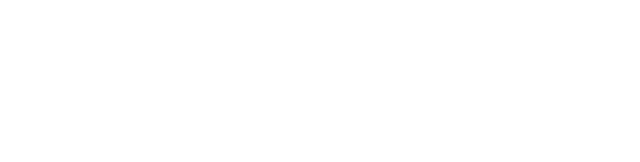
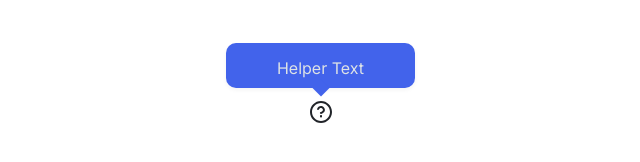
Before and after one commit to js-tasks-ru/htmlcss-20210513_kabracupa31, a website: page 05-lection3/01-tooltip/index.html in a window 1280 px wide. Shown: the whole page, without its empty margins (237-877 px from the left). Drawn offline with Linux system fonts and the light colour scheme.

Commit message:
05-lection3-01-tooltip

```diff
--- a/05-lection3/01-tooltip/index.html
+++ b/05-lection3/01-tooltip/index.html
@@ -6,6 +6,15 @@
         <link rel="stylesheet" href="./tooltip.css">
     </head>
     <body>
-
+        <div class="wrapper">
+            <div class="tooltip">
+                    <span class="tooltip__text tooltip__text_visible">
+                        Helper Text
+                    </span>
+                    <svg class="tooltip__icon">
+                        <use xlink:href="../../assets/images/sprite.svg#icon-help"/>
+                    </svg>
+            </div>
+        </div>
     </body>
 </html>
--- a/05-lection3/01-tooltip/tooltip.css
+++ b/05-lection3/01-tooltip/tooltip.css
@@ -0,0 +1,58 @@
+.wrapper{
+    width: 189px;
+    margin: 100px auto 100px;
+}
+.tooltip{
+    text-align: center;
+    width:24px;
+    height: 24px;
+    position: relative;
+}
+
+.tooltip__icon{
+    width: 24px;
+    height: 24px;
+
+    position: absolute;
+    left: 0;/*calc(50% - 12px);*/
+    top: 0;
+    color: var(--black);
+  }
+.tooltip__text{
+    width: 189px;
+    position: relative;
+    left: -82.5px;/*calc(-100% + 12px);*/
+    top: -57px;
+
+    z-index:1;
+
+    padding: 13px 5px 8px 5px;
+    background: var(--blue-2);
+    box-shadow: 0px 2px 4px rgba(33, 36, 41, 0.05);
+    border-radius: 10px;
+    color: var(--grey-2);
+
+    font-family: Inter;
+    font-style: normal;
+    font-weight: normal;
+    font-size: 16px;
+    line-height: 24px;
+
+    display:none;
+}
+.tooltip__text::after {
+    content: " ";
+    position: absolute;
+    top: 100%;
+    left: 50%;
+    margin-left: -6px;
+    margin-top: -6px;
+    border: 6px solid var(--blue-2);
+    transform: rotate(45deg);
+}
+.tooltip:hover .tooltip__text{
+    display:block;
+}
+.tooltip__text_visible{
+    display:block;
+}
```
Also changed, not shown: assets/images/sprite.svg (added).
